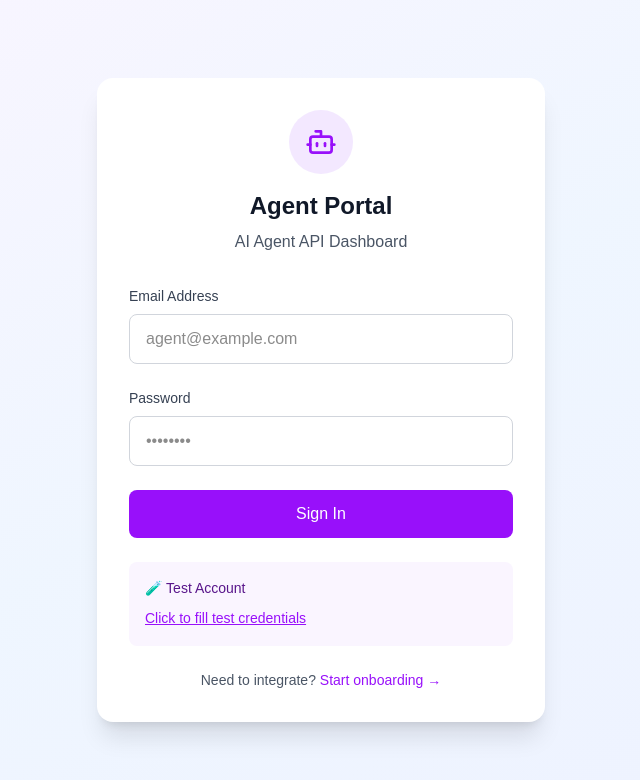
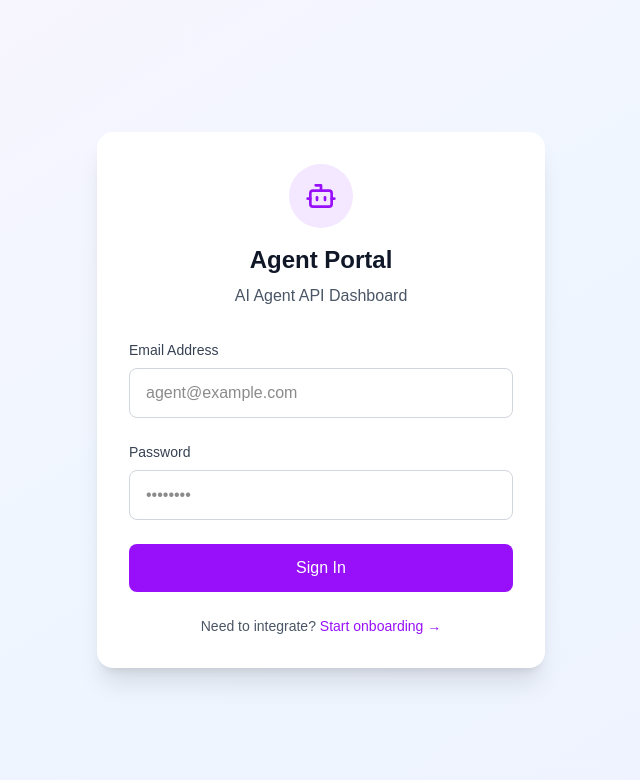
Before and after one commit to pengxu9-rgb/pivota-agents-portal, a Next.js app: page /login in a window 1280 px wide. Shown: the top 780 px of the page, without its empty margins (319-959 px from the left). Built offline with nearby package versions, Linux system fonts and the light colour scheme.

Commit message:
security: remove test account credentials from login page

```diff
--- a/app/login/page.tsx
+++ b/app/login/page.tsx
@@ -101,18 +101,7 @@ export default function AgentLoginPage() {
             </button>
           </form>
 
-          <div className="mt-6 p-4 bg-purple-50 rounded-lg">
-            <p className="text-sm text-purple-900 font-medium mb-2">🧪 Test Account</p>
-            <button
-              onClick={() => {
-                setEmail('agent@test.com');
-                setPassword('Admin123!');
-              }}
-              className="text-sm text-purple-600 hover:text-purple-800 underline"
-            >
-              Click to fill test credentials
-            </button>
-          </div>
+          {/* Test account section removed for production */}
 
           <div className="mt-6 text-center">
             <p className="text-sm text-gray-600">
```
